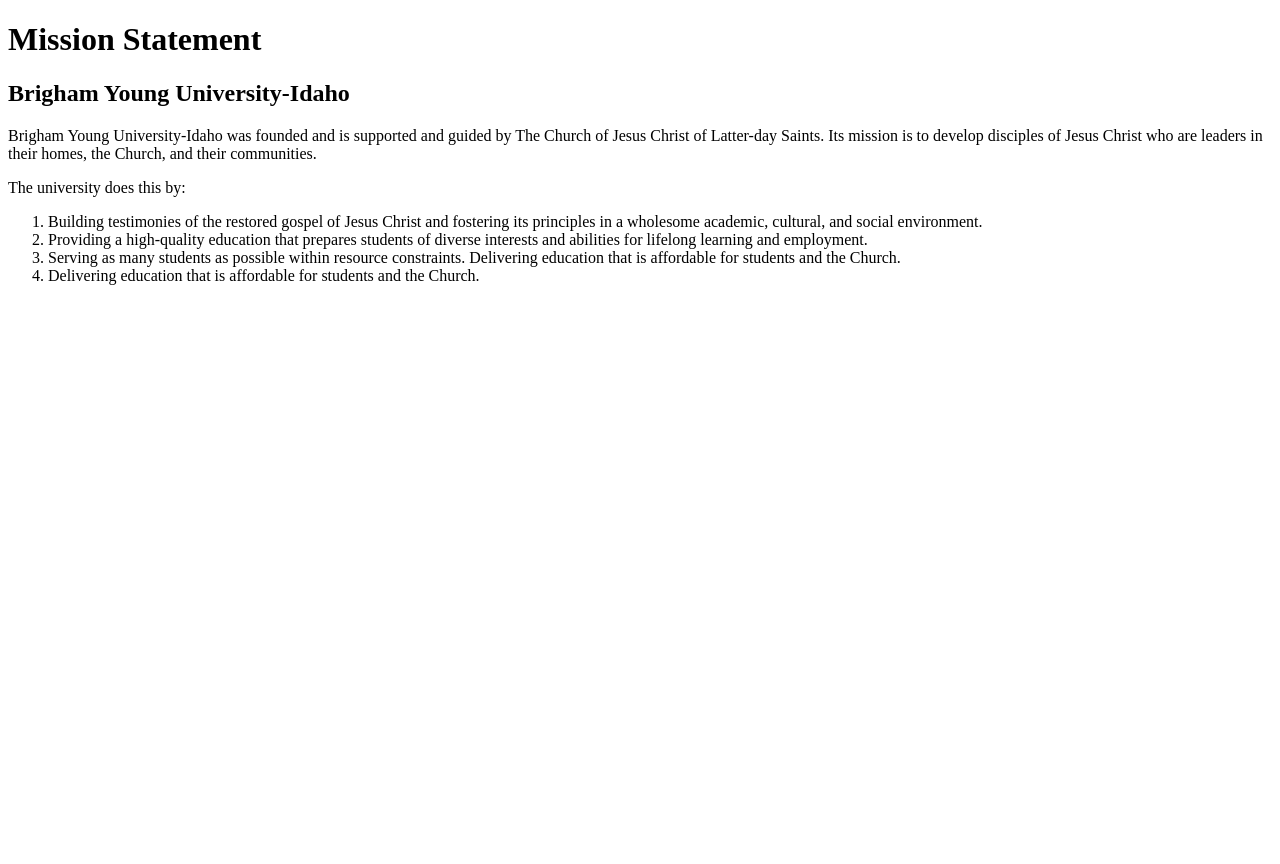
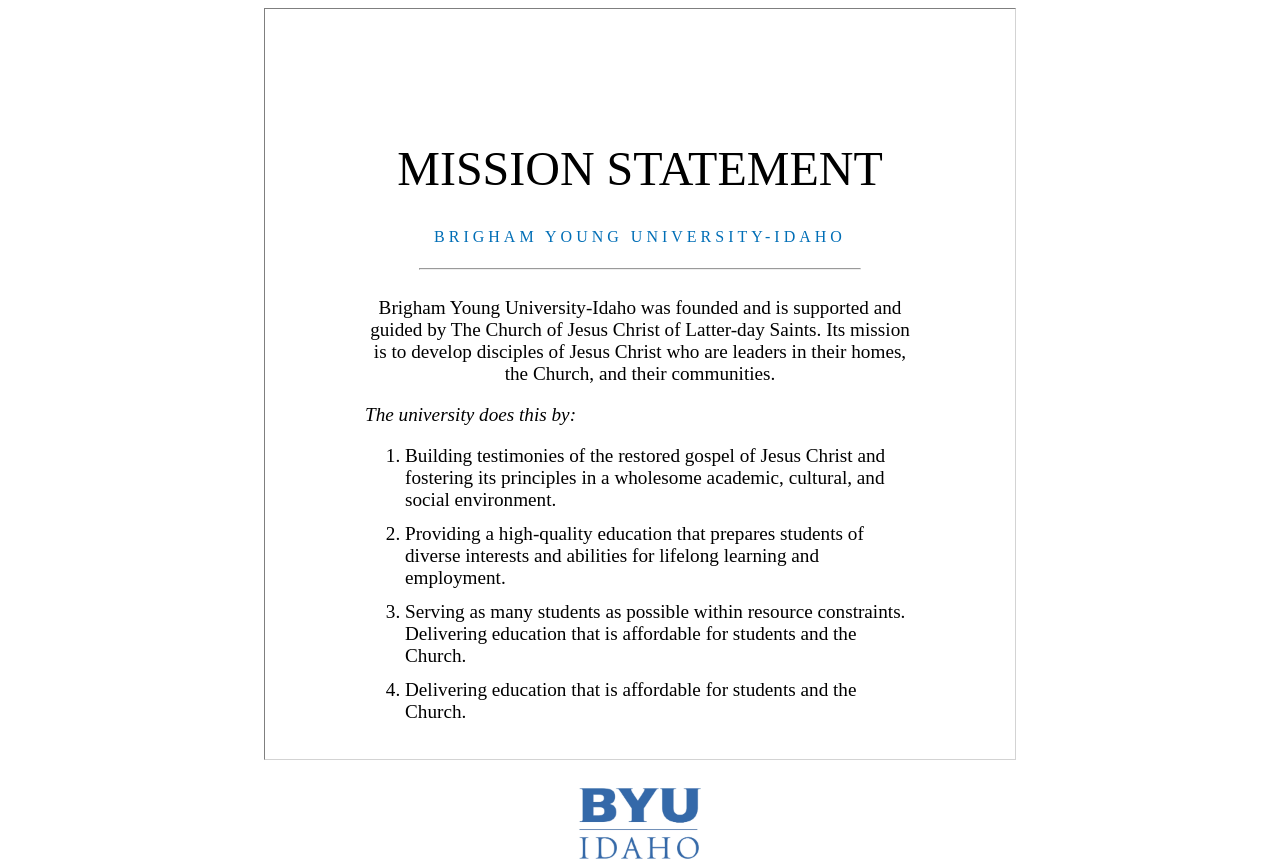
Before and after one commit to grantmiller03/wdd131, a plain HTML site: page index.html in a window 1280 px wide. Before the commit the page ends 800 px from the top, so only its background shows below. Drawn offline with Linux system fonts and the light colour scheme.

Commit message:
final probs

```diff
--- a/index.html
+++ b/index.html
@@ -6,11 +6,15 @@
     <title>Mission Statement</title>
     <meta description="WDD131 starting site">
     <meta author="Grant Miller">
-    <link href="mission_statement_style.css">
+    <link rel="stylesheet" href="mission_statement_style.css">
 </head>
 <body>
-    <h1>Mission Statement</h1>
-    <h2>Brigham Young University-Idaho</h2>
+    <div id="border">
+        <div id="titles">
+            <h1>MISSION STATEMENT</h1>
+            <h2>BRIGHAM YOUNG UNIVERSITY-IDAHO</h2>
+        </div>
+        <hr></hr>
         <p>Brigham Young University-Idaho was founded and is supported and guided by The Church of Jesus Christ of Latter-day Saints. Its mission is to develop disciples of Jesus Christ who are leaders in their homes, the Church, and their communities.
         </p>
         <p2>The university does this by:
@@ -25,6 +29,8 @@
             <li>Delivering education that is affordable for students and the Church.
             </li>
         </ol>
+        <img id="byui" src=byui-logo_blue.webp>
+    </div>
     <main></main>
     <footer></footer>
     <!--https://grantmiller03.github.io/wdd131/-->
--- a/mission_statement_style.css
+++ b/mission_statement_style.css
@@ -1,9 +1,72 @@
-p{text-align: center}
+body{
+    font-family:'Times New Roman', Times, serif;
+    display:grid;
+    place-items:center;
+}
+
+#border{
+
+    border-style:inset;
+    border-color:lightgray;
+    border-width:1px;
+    padding:100px;
+    height:550px;
+    width:550px;
+    display:grid;
+
+}
+#titles{
+    background-color:white;
+}
+hr{
+    color:lightgray;
+    width:80%;
+    size:"1"
+}
+h1, h2 {
+    text-align:center;
+    font-weight:100;
+}
+h1{
+    font-size:3em;
+
+}
+h2{
+    font-size:1em;
+    letter-spacing:4px;
+    color:#006EB6;
+}
+
+
+p{
+
+    font-size:1.2em;
+    text-align: center;
+
+}
 
 ol{
-    text-align:right;
-    background-color:pink;
+    font-size:1.2em;
+    text-align:left;
+}
+li{
+    padding-bottom: 12px;
+}
+p2{
+    font-style: italic;
+    font-size:1.2em;
+    text-align:left;
+}
+p1{
+    text-align:center;
 
 }
-p2 {font-style: italic}
-p1, p2 {text-align:center}
+#byui{
+    display:block;
+    margin: 0 auto;
+    align-self:center;
+    height:80px;
+    width:auto;
+    padding-top:30px;
+
+}
```
Lines whose indentation alone changed are shown as unchanged.
